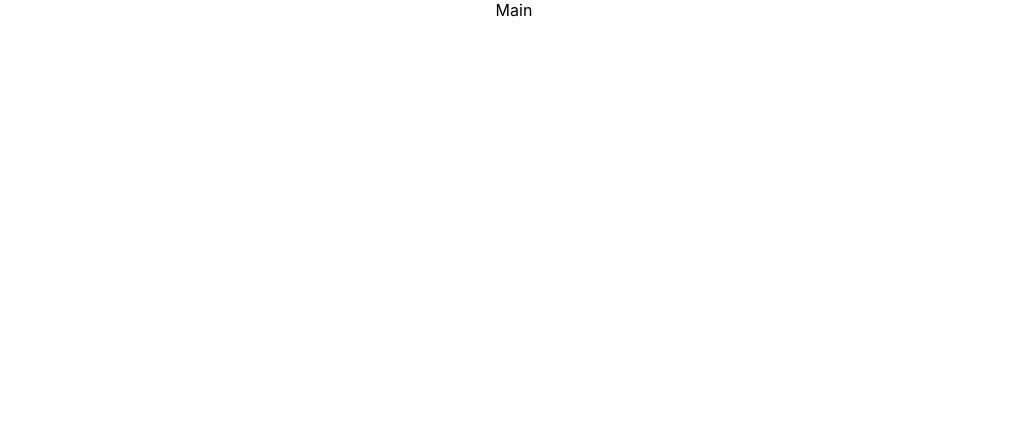
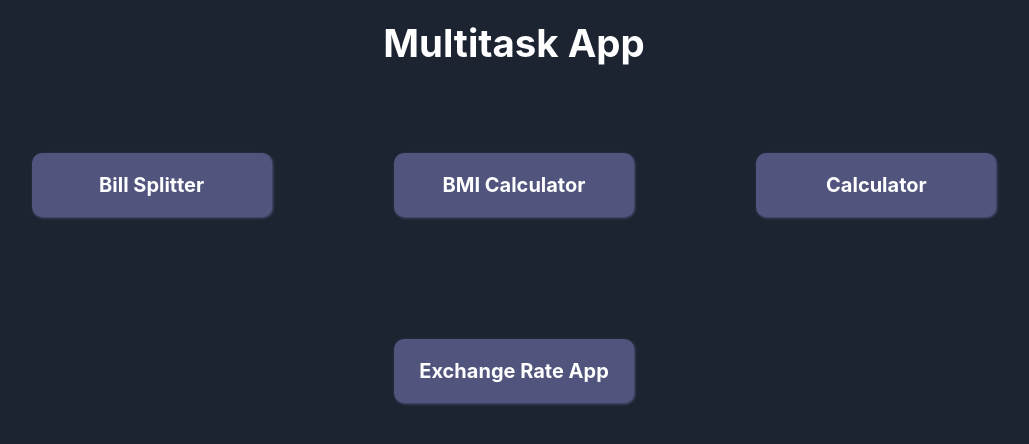
Before and after one commit to margsoftbf/Multitask-App, a React (Create React App) app: page / in a window 1280 px wide. Shown: the top 444 px of the page, without its empty margins (126-1155 px from the left). Built offline with nearby package versions, Linux system fonts and the light colour scheme.

Commit message:
Finish header and NavLink

```diff
--- a/package.json
+++ b/package.json
@@ -1,6 +1,7 @@
 {
   "name": "multitask",
   "version": "0.1.0",
+  "private": true,
   "description": "",
   "main": "index.js",
   "homepage": "https://margsoftbf.github.io/Multitask-App/",
@@ -10,6 +11,7 @@
     "@testing-library/user-event": "^13.5.0",
     "react": "^18.2.0",
     "react-dom": "^18.2.0",
+    "react-router-dom": "^6.3.0",
     "react-scripts": "5.0.1",
     "web-vitals": "^2.1.4"
   },
--- a/public/index.html
+++ b/public/index.html
@@ -1,21 +1,22 @@
 <!DOCTYPE html>
 <html lang="en">
+
 <head>
   <meta charset="utf-8" />
   <link rel="icon" href="%PUBLIC_URL%/favicon.ico" />
+  <link href="https://fonts.googleapis.com/css2?family=Roboto:wght@400;700&display=swap" rel="stylesheet">
   <meta name="viewport" content="width=device-width, initial-scale=1" />
   <meta name="theme-color" content="#000000" />
-    <meta
-      name="description"
-      content="Web site created using create-react-app"
-    />
+  <meta name="description" content="Web site created using create-react-app" />
 
 
   <title>Mutlitask App, Calculator, Bill spliter, Exchange Rate App, BMI Calculator</title>
 </head>
+
 <body>
   <noscript>You need to enable JavaScript to run this app.</noscript>
   <div id="root"></div>
 
 </body>
+
 </html>
--- a/src/App.css
+++ b/src/App.css
@@ -1,38 +1,33 @@
-.App {
-  text-align: center;
+:root {
+	display: flex;
+	justify-content: center;
+	font-family: 'Roboto', sans-serif;
+	font-size: 1.6rem;
+	height: 100vh;
+	max-height: 100vh;
+	width: 100%;
+	background-color: #1b2430;
+	text-align: center;
 }
 
-.App-logo {
-  height: 40vmin;
-  pointer-events: none;
+*,
+*::after,
+*::before {
+	-webkit-box-sizing: border-box;
+	box-sizing: border-box;
+	margin: 0;
+	padding: 0;
 }
 
-@media (prefers-reduced-motion: no-preference) {
-  .App-logo {
-    animation: App-logo-spin infinite 20s linear;
-  }
+html {
+	font-size: 62.5%;
+	scroll-behavior: smooth;
 }
 
-.App-header {
-  background-color: #282c34;
-  min-height: 100vh;
-  display: flex;
-  flex-direction: column;
-  align-items: center;
-  justify-content: center;
-  font-size: calc(10px + 2vmin);
-  color: white;
+a {
+	text-decoration: none;
 }
-
-.App-link {
-  color: #61dafb;
+button {
+	cursor: pointer;
+	border: none;
 }
-
-@keyframes App-logo-spin {
-  from {
-    transform: rotate(0deg);
-  }
-  to {
-    transform: rotate(360deg);
-  }
-}
--- a/src/App.js
+++ b/src/App.js
@@ -1,11 +1,23 @@
 import './App.css';
-import Main from './components/Main/Main';
+import { BrowserRouter as Router, Routes, Route } from "react-router-dom";
+import Buttons from './components/Buttons/Buttons';
+import Bill from './Pages/BillSplitter/BillSplitter';
+import BMI from './Pages/BMI/BMI'
+import Calculator from './Pages/Calculator/Calculator'
+import ExchangeRate from './Pages/ExchangeRate/ExchangeRate'
 
 function App() {
   return (
     <div className="App">
-      <Main />
-
+      <Router>
+        <Buttons />
+        <Routes>
+          <Route path="/bill-splitter" element={<Bill />} />
+          <Route path="/bmi" element={<BMI />} />
+          <Route path="/calculator" element={<Calculator />} />
+          <Route path="/exhange-rate" element={<ExchangeRate />} />
+        </Routes>
+      </Router>
     </div>
   );
 }
--- /dev/null
+++ b/src/Pages/BillSplitter/BillSplitter.js
@@ -0,0 +1,12 @@
+import React from 'react'
+import style from './BillSplitter.module.css'
+import { Link } from 'react-router-dom';
+
+function BillSplitter(props) {
+  return (
+    <div className={`${style.title}`}>BillSplitter</div>
+  )
+}
+
+
+export default BillSplitter
--- /dev/null
+++ b/src/Pages/BillSplitter/BillSplitter.module.css
@@ -0,0 +1,3 @@
+.title {
+	color: #fff;
+}
--- /dev/null
+++ b/src/components/Buttons/Buttons.js
@@ -0,0 +1,37 @@
+import React from 'react'
+import style from './Buttons.module.css'
+import { NavLink } from 'react-router-dom';
+
+
+
+
+function Buttons() {
+
+    const navLinkStyles = ({ isActive }) => {
+        return {
+            backgroundColor: isActive ? '#0aaf6a' : '#51557e',
+            boxShadow: isActive ? '1px 1px 3px #0aaf6a' : '1px 1px 3px #51557e'
+        }
+    }
+
+    return (
+        <div className={`${style.container}`}>
+            <h1 className={`${style.title}`}>Multitask App</h1>
+            <ul className={`${style.menu}`}>
+                <li className={`${style.menuItemek}`}>
+                    <NavLink className='nav-link' style={navLinkStyles} to='/bill-splitter'>Bill Splitter</NavLink></li>
+                <li className={`${style.menuItemek}`}>
+                    <NavLink style={navLinkStyles} to='/bmi'>BMI Calculator</NavLink></li>
+                <li className={`${style.menuItemek}`}>
+                    <NavLink style={navLinkStyles} to='/calculator'>Calculator</NavLink></li>
+                <li className={`${style.menuItemek}`}>
+                    <NavLink style={navLinkStyles} to='/exchange-rate'>Exchange Rate App</NavLink></li>
+            </ul>
+        </div>
+    )
+
+
+}
+
+
+export default Buttons
--- /dev/null
+++ b/src/components/Buttons/Buttons.module.css
@@ -0,0 +1,49 @@
+.container {
+	position: relative;
+	top: 20px;
+}
+
+.title {
+	font-size: 1.5rem;
+	color: #fff;
+}
+
+.menu {
+	position: relative;
+	display: flex;
+	flex-wrap: wrap;
+	justify-content: center;
+	align-items: center;
+	list-style-type: none;
+	padding: 1em;
+}
+
+ul {
+	list-style: none;
+}
+
+.menuItemek a {
+	position: relative;
+	display: block;
+	padding: 1em;
+	width: 240px;
+	color: #fff;
+	font-size: 20px;
+	font-weight: bold;
+	border: none;
+	border-radius: 10px;
+	margin: 10px;
+	z-index: 1;
+	transition: background-color 0.4s, color 0.4s;
+	overflow: hidden;
+	cursor: pointer;
+}
+.menuItemek a:hover {
+	color: #00384f;
+}
+
+@media (min-width: 768px) {
+	.menuItemek {
+		margin: 2em;
+	}
+}
--- a/src/components/Main/Main.js
+++ /dev/null
@@ -1,10 +0,0 @@
-import React from "react";
-
-function Main() {
-    return (
-        <div>
-            Main
-        </div>)
-}
-
-export default Main;
```
Also changed, not shown: src/Pages/BMI/BMI.js (added), src/Pages/Calculator/Calculator.js (added), src/Pages/ExchangeRate/ExchangeRate.js (added), 1 other file (tests, documents, lock files or other folders). Lines whose indentation alone changed are shown as unchanged.
